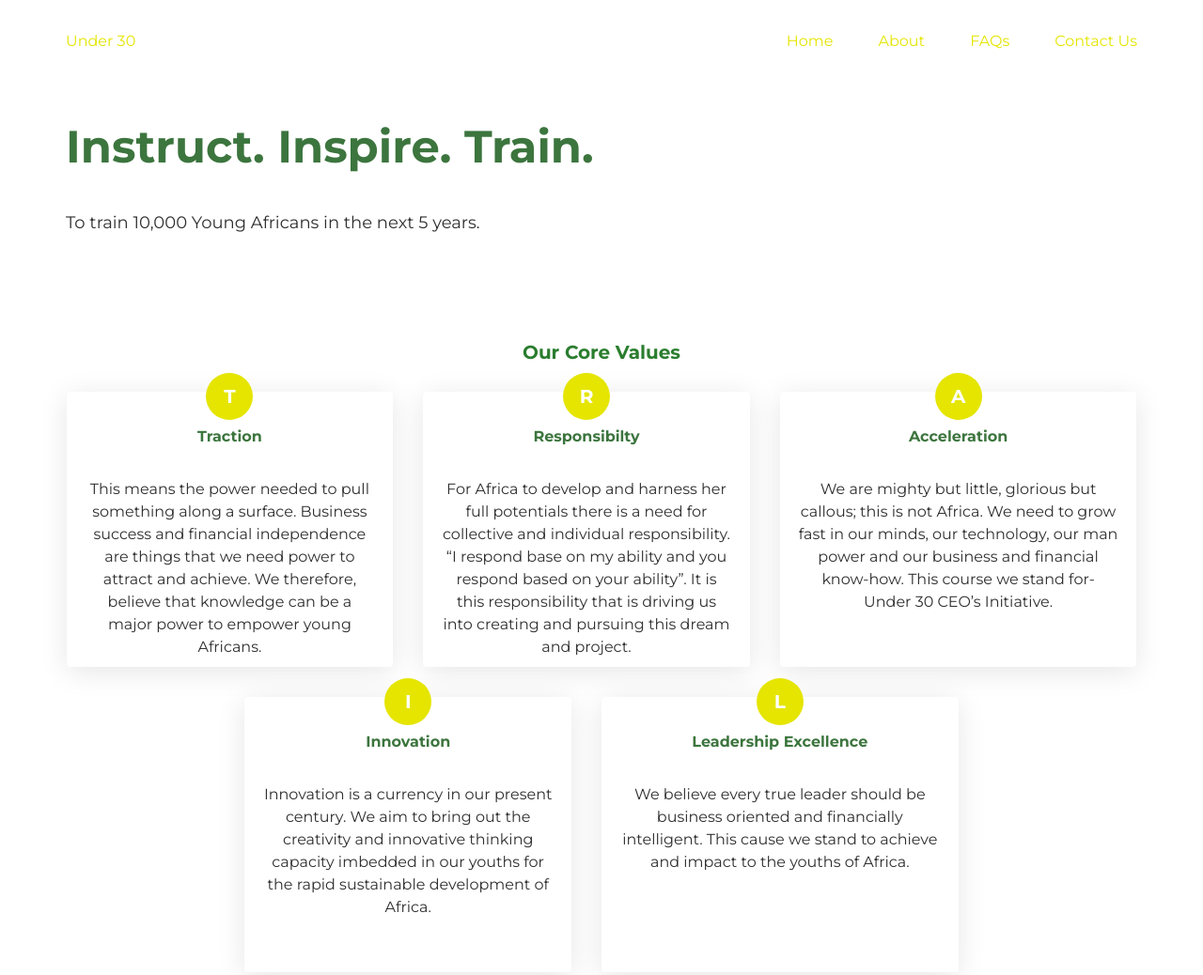
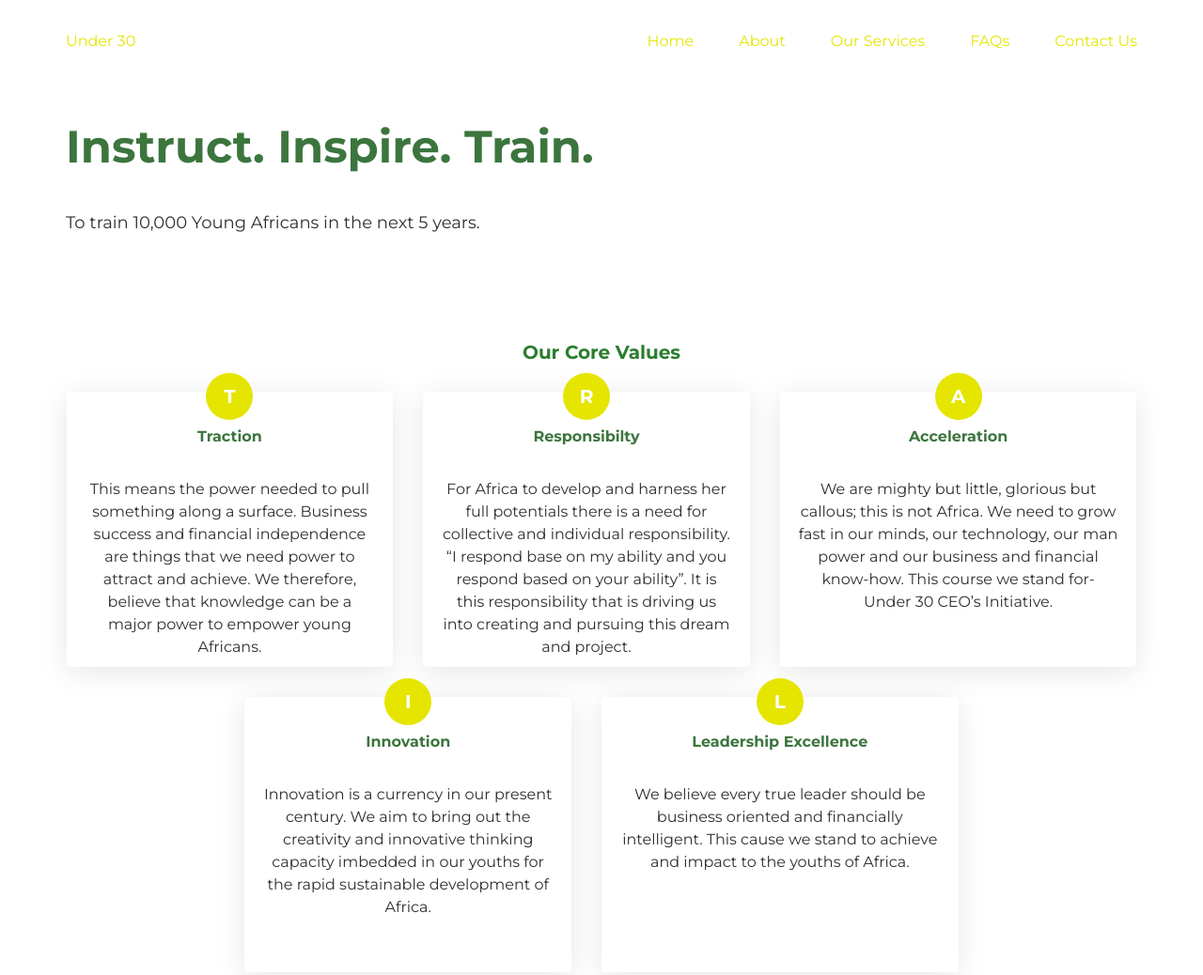
Before and after one commit to jegedeolamide99/under30, a plain HTML site: page index.html in a window 1280 px wide. Shown: the top 1038 px of the page at 94% size. Drawn offline with Linux system fonts and the light colour scheme.

Commit message:
Link services page and give body class

```diff
--- a/index.html
+++ b/index.html
@@ -9,7 +9,7 @@
   <link rel="stylesheet" href="style.css">
   <script defer src="https://use.fontawesome.com/releases/v5.0.10/js/all.js" integrity="sha384-slN8GvtUJGnv6ca26v8EzVaR9DC58QEwsIk9q1QXdCU8Yu8ck/tL/5szYlBbqmS+" crossorigin="anonymous"></script>
 </head>
-<body>
+<body class="home">
   <header>
     <nav>
       <div class="page__container">
@@ -23,6 +23,9 @@
             </li>
             <li>
               <a class="nav__item" href="#">About</a>
+            </li>
+            <li>
+              <a class="nav__item" href="services.html">Our Services</a>
             </li>
             <li>
               <a class="nav__item" href="faqs.html">FAQs</a>
```
